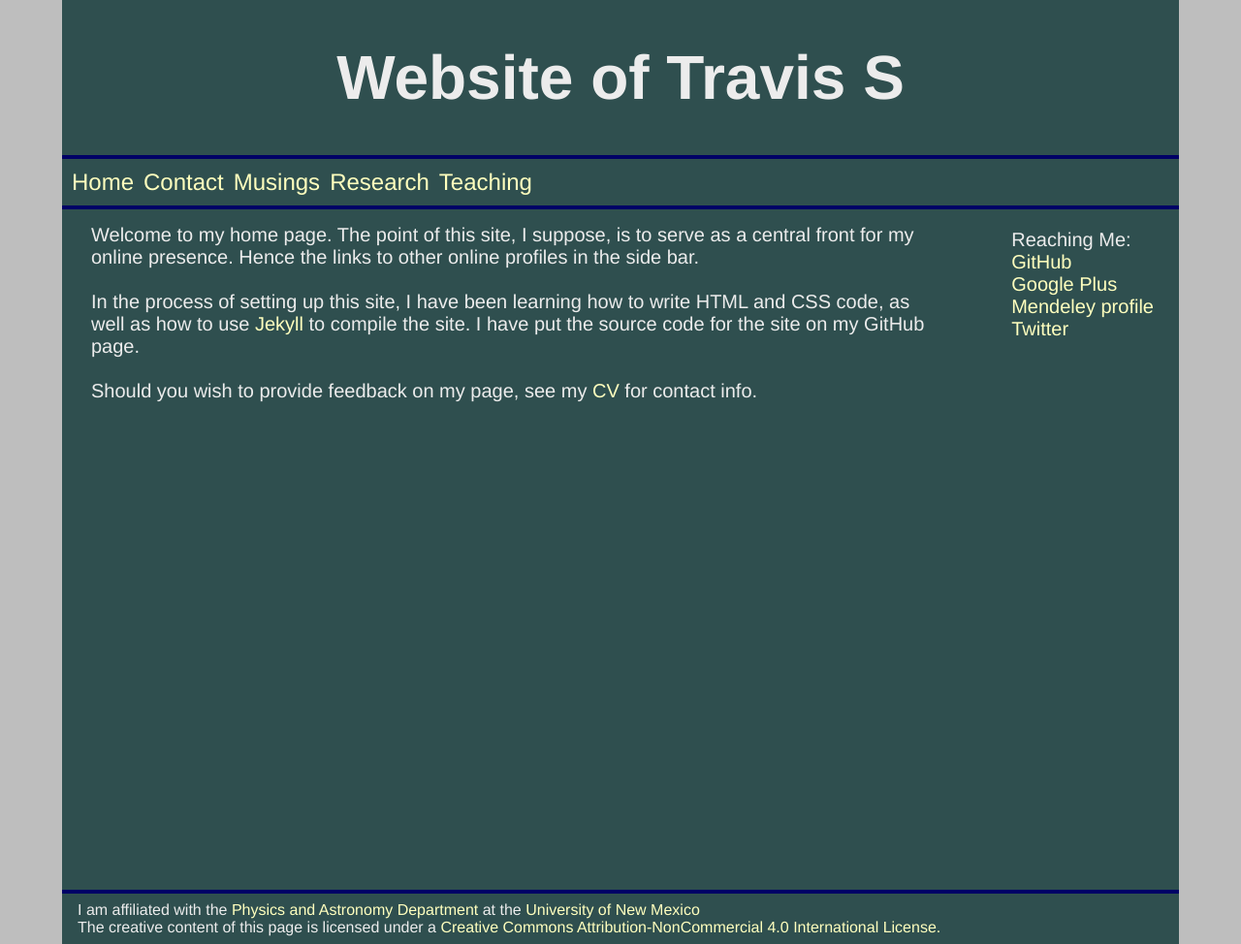
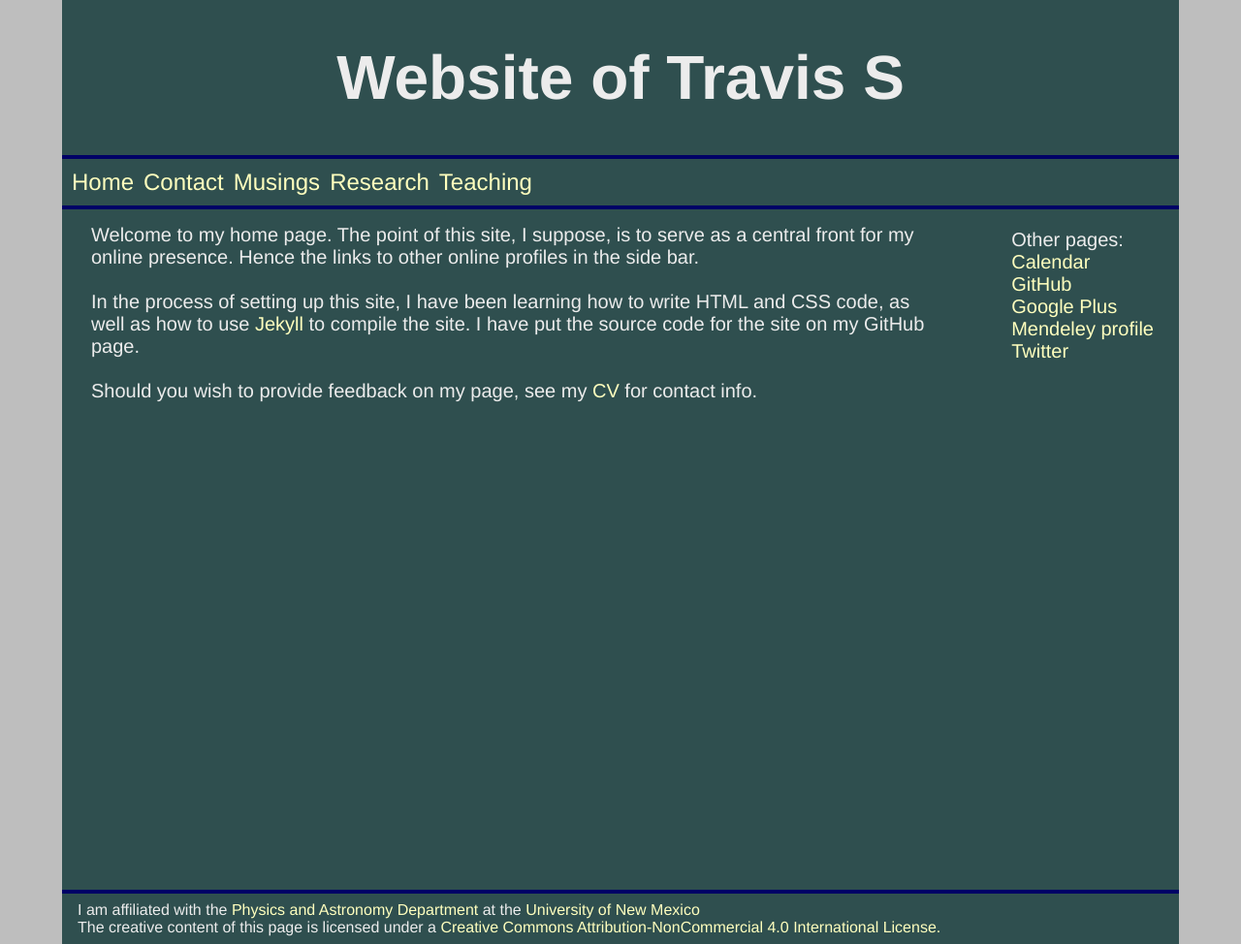
Before and after one commit to jarthurgross/Travis-S.github.io, a Jekyll site: the page built from index.html, in a window 1280 px wide. Shown: the whole page at 97% size. Built offline with Jekyll 4.4.1, drawn with Linux system fonts in a browser that asks for light colours; Markdown is read by kramdown in place of the engine named in the settings.

Commit message:
Updated layout for minor changes.

```diff
--- a/_layouts/default.html
+++ b/_layouts/default.html
@@ -42,7 +42,8 @@
 		<!-- Right sidebar content goes here -->
 		<div id="sideright">
 			<p>
-			Reaching Me: <br />
+			Other pages: <br />
+			<a href="http://www.google.com" target="_blank">Calendar</a><br/>
 			<a href="https://github.com/Travis-S" target="_blank">GitHub</a><br />
 			<a href="http://www.google.com/+TScholten/about" target="_blank">Google Plus</a><br />
 			<a href="http://www.mendeley.com/profiles/travis-s1/" target="_blank">Mendeley profile</a><br />
```
